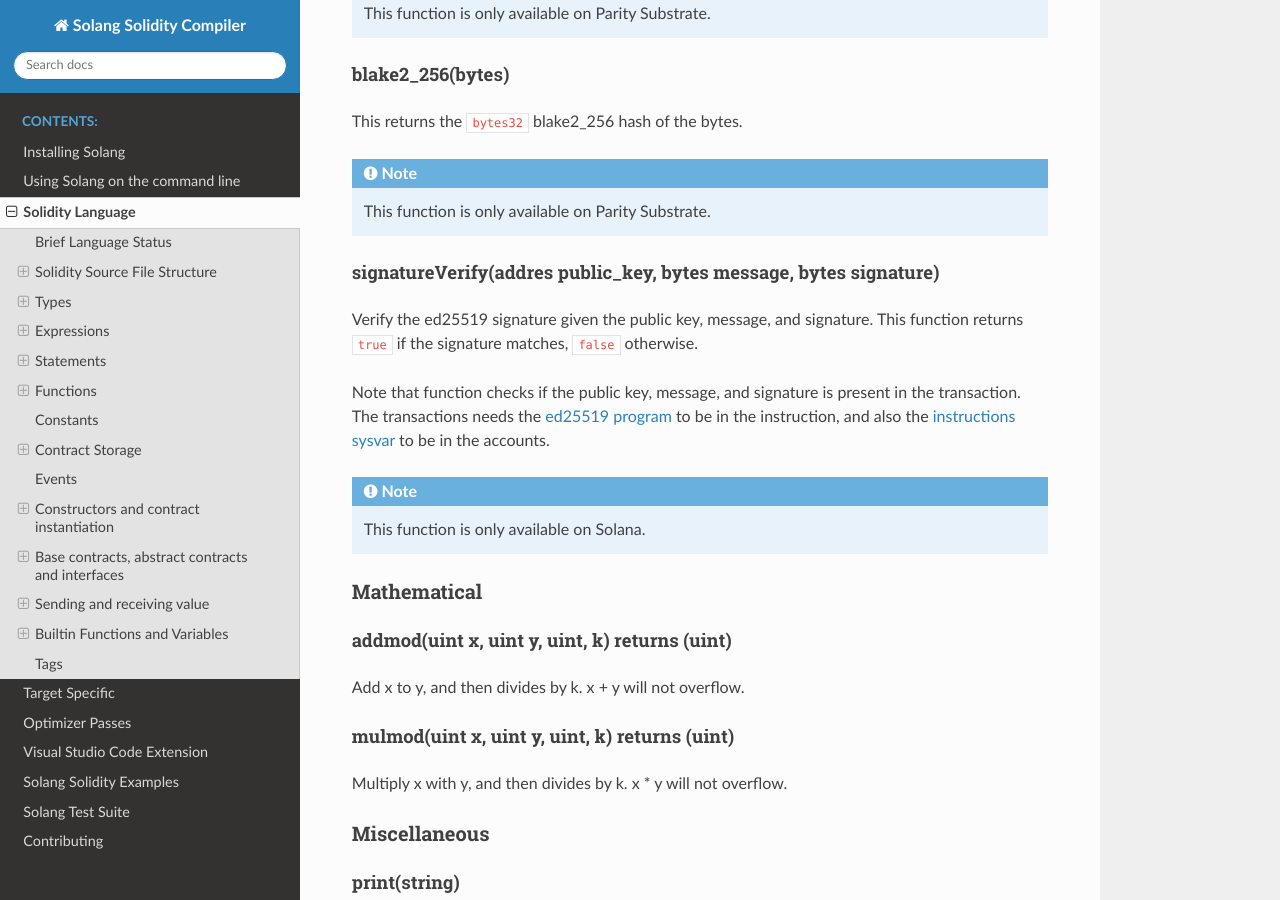
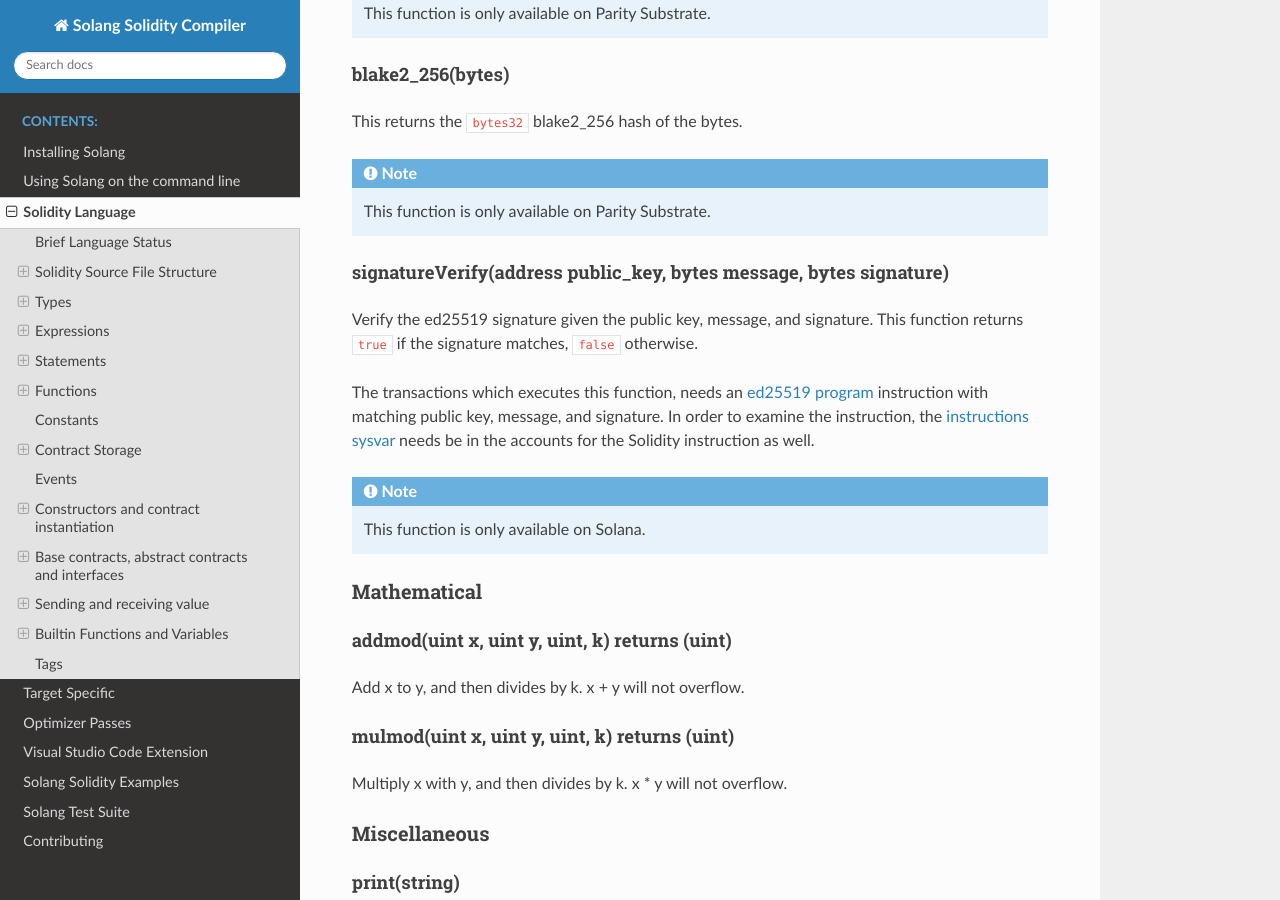
Before and after one commit to hyperledger-solang/solang, a Sphinx documentation site: the page built from docs/language.rst, in a window 1280 px wide and 900 px high, scrolled down 60409 px. Built offline with Sphinx 7.4.7 and the Read the Docs theme 2.0.0, drawn with Linux system fonts in a browser that asks for light colours.

Commit message:
Clarify how the transaction should be built for signatureVerify
Signed-off-by: Sean Young <sean@mess.org>

```diff
--- a/docs/language.rst
+++ b/docs/language.rst
@@ -3140,18 +3140,18 @@ This returns the ``bytes32`` blake2_256 hash of the bytes.
 
     This function is only available on Parity Substrate.
 
-signatureVerify(addres public_key, bytes message, bytes signature)
+signatureVerify(address public_key, bytes message, bytes signature)
 ++++++++++++++++++++++++++++++++++++++++++++++++++++++++++++++++++
 
 Verify the ed25519 signature given the public key, message, and signature. This
 function returns ``true`` if the signature matches, ``false`` otherwise.
 
-Note that function checks if the public key, message, and signature is present
-in the transaction. The transactions needs the
+The transactions which executes this function, needs an
 `ed25519 program <https://edge.docs.solana.com/developing/runtime-facilities/programs#ed25519-program>`_
-to be in the instruction, and also the
+instruction with matching public key, message, and signature.
+In order to examine the instruction, the
 `instructions sysvar <https://edge.docs.solana.com/developing/runtime-facilities/sysvars#instructions>`_
-to be in the accounts.
+needs be in the accounts for the Solidity instruction as well.
 
 .. note::
 
```
